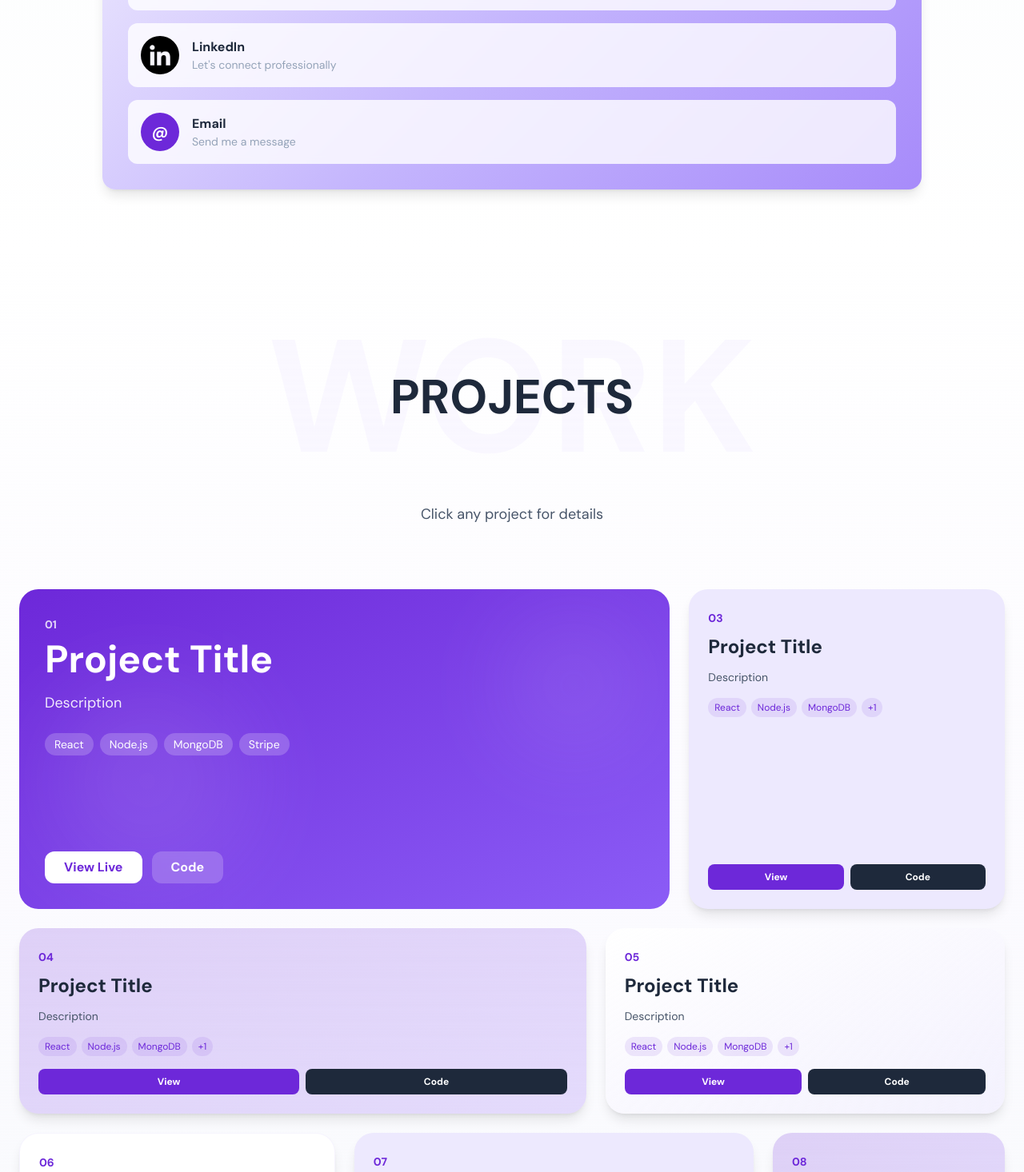
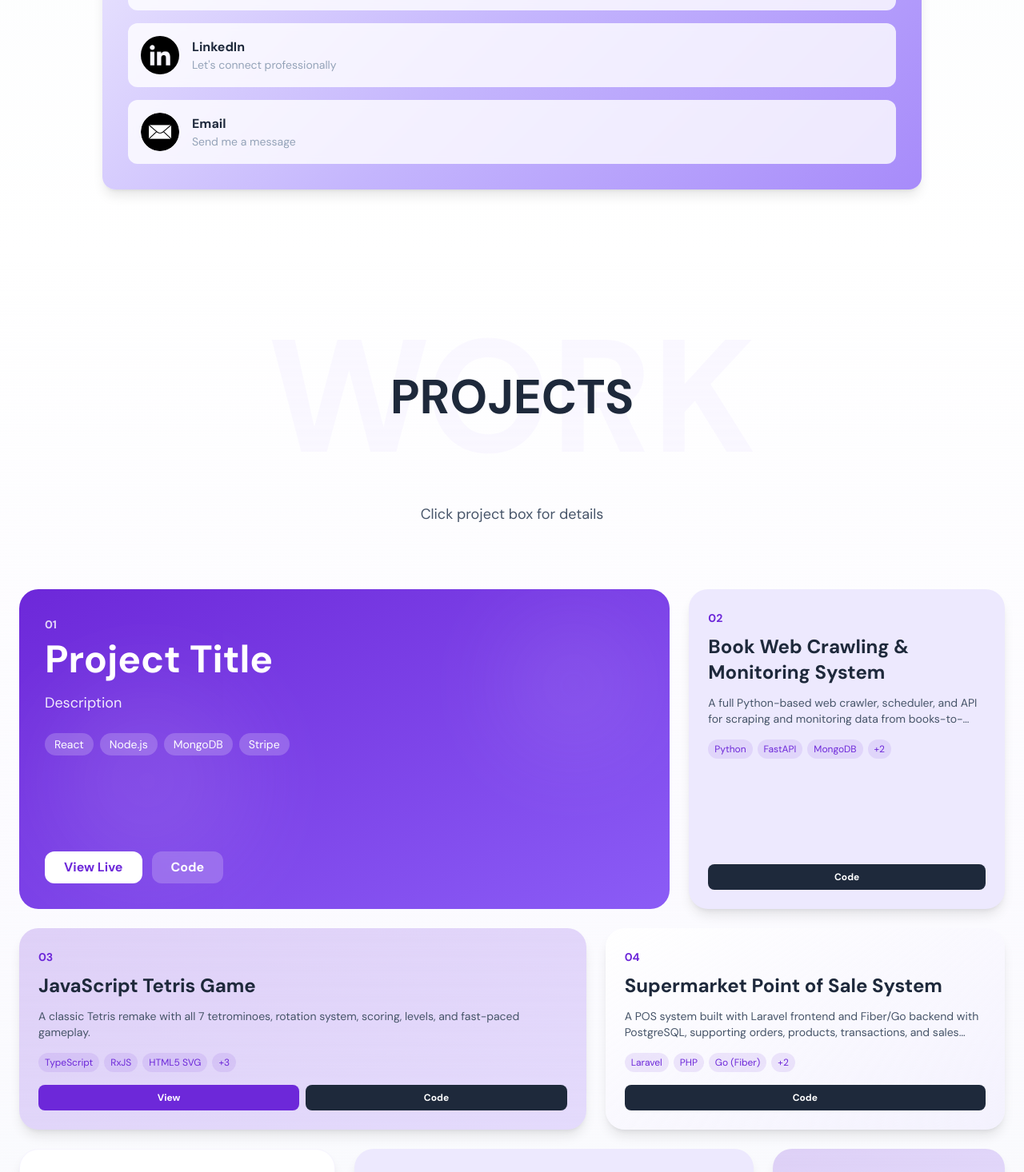
Before and after one commit to DianaWijaya/personal-website, a React (Vite) app: page / in a window 1280 px wide. Shown: the part 1718-3184 px from the top of the page at 80% size. Built offline with nearby package versions, Linux system fonts and the light colour scheme.

Commit message:
Updated projects

```diff
--- a/src/sections/aboutme/index.tsx
+++ b/src/sections/aboutme/index.tsx
@@ -58,7 +58,7 @@ const AboutMe = ({ setSelectedPage }: Props) => {
                   With experience as a Full-Stack Engineer Intern at Moneylion, I've worked on scalable architectures using Spring Boot, React, and Redux. I'm driven by a love for clean code, optimal performance, and creating solutions that make a real impact.
                 </p>
                 <p>
-                  Beyond coding, I've led initiatives at Monash University Student Association, organizing events for hundreds of students and serving as a liaison for over 1,500 IT students. I believe in continuous learning and enjoy taking on challenges that push me to grow.
+                  Beyond coding, I've led initiatives at Monash University Student Association, organizing events for hundreds of students and serving as a liaison for over 1,500 students. I believe in continuous learning and enjoy taking on challenges that push me to grow.
                 </p>
                 <p className="text-purple-main font-semibold pt-4">
                   Currently open to full-time opportunities in software development. Let's build something amazing together!
--- a/src/sections/aboutme/social-links.ts
+++ b/src/sections/aboutme/social-links.ts
@@ -1,5 +1,6 @@
 import GithubIcon from "@/assets/GithubIcon.png";
 import LinkedinIcon from "@/assets/LinkedinIcon.png";
+import EmailIcon from "@/assets/email.png";
 
 export const socialLinks = [
     {
@@ -14,11 +15,10 @@ export const socialLinks = [
       url: "https://linkedin.com/in/dianawijaya39",
       description: "Let's connect professionally"
     },
-    // Add more links as needed
     {
       name: "Email",
-      icon: null, // You can add an email icon if you have one
-      url: "mailto:your.email@example.com",
+      icon: EmailIcon,
+      url: "mailto:dianawijaya1234@gmail.com",
       description: "Send me a message",
       isEmail: true
     }
--- a/src/sections/projects/index.tsx
+++ b/src/sections/projects/index.tsx
@@ -31,31 +31,50 @@ const Projects = ({ setSelectedPage }: Props) => {
       githubUrl: "https://github.com/yourusername/project1",
     },
     {
-      id: 2,
-      title: "Project Title",
-      description: "Description",
-      fullDescription: "Long Description",
-      technologies: ["React", "Node.js", "MongoDB", "Stripe"],
-      liveUrl: "https://example.com",
-      githubUrl: "https://github.com/yourusername/project1",
+      "id": 2,
+      "title": "Book Web Crawling & Monitoring System",
+      "description": "A full Python-based web crawler, scheduler, and API for scraping and monitoring data from books-to-scrape website.",
+      "fullDescription": "A complete book-scraping system built with Python with BeautifulSoup, custom scheduler, and FastAPI. The crawler extracts book titles, prices, ratings, categories, and descriptions from books.toscrape.com and stores them in MongoDB. A daily scheduler detects content changes and generates CSV reports, and lastly, a FastAPI service exposes endpoints with API-key authentication.",
+      "technologies": [
+        "Python",
+        "FastAPI",
+        "MongoDB",
+        "BeautifulSoup",
+        "APScheduler",
+      ],
+      "liveUrl": "",
+      "githubUrl": "https://github.com/DianaWijaya/book-web-crawling-project"
     },
     {
       id: 3,
-      title: "Project Title",
-      description: "Description",
-      fullDescription: "Long Description",
-      technologies: ["React", "Node.js", "MongoDB", "Stripe"],
+      title: "JavaScript Tetris Game",
+      description: "A classic Tetris remake with all 7 tetrominoes, rotation system, scoring, levels, and fast-paced gameplay.",
+      fullDescription: "A modern TypeScript-based Tetris featuring all seven tetrominoes, smooth rotation with wall kicks, progressive speed levels, collision detection, instant drop, and responsive controls.",
+      technologies: [
+        "TypeScript",
+        "RxJS",
+        "HTML5 SVG",
+        "CSS3",
+        "Vite",
+        "Functional Programming"
+      ],
       liveUrl: "https://example.com",
-      githubUrl: "https://github.com/yourusername/project1",
+      githubUrl: "https://github.com/DianaWijaya/javascript-tetris-game",
     },
     {
-      id: 4,
-      title: "Project Title",
-      description: "Description",
-      fullDescription: "Long Description",
-      technologies: ["React", "Node.js", "MongoDB", "Stripe"],
-      liveUrl: "https://example.com",
-      githubUrl: "https://github.com/yourusername/project1",
+      "id": 4,
+      "title": "Supermarket Point of Sale System",
+      "description": "A POS system built with Laravel frontend and Fiber/Go backend with PostgreSQL, supporting orders, products, transactions, and sales reporting.",
+      "fullDescription": "A full-stack Point of Sale system using Laravel for the frontend and Fiber/Go for the backend. It supports managing orders, products, and transactions, with daily and monthly sales reports, PostgreSQL integration, RESTful API endpoints, and a clean UI. Includes full CRUD operations, real-time order management, and structured backend logic.",
+      "technologies": [
+        "Laravel",
+        "PHP",
+        "Go (Fiber)",
+        "PostgreSQL",
+        "RestAPI",
+      ],
+      "liveUrl": "",
+      "githubUrl": "https://gitlab.com/dianawijaya1234-group/point-of-sale-project"
     },
     {
       id: 5,
@@ -114,7 +133,7 @@ const Projects = ({ setSelectedPage }: Props) => {
             </div>
           </div>
           <p className="text-center text-lg text-text-medium mt-8">
-            Click any project for details
+            Click project box for details
           </p>
         </motion.div>
 
@@ -386,7 +405,7 @@ const ProjectCard = ({
       <div className={`h-full min-h-[200px] rounded-3xl p-6 shadow-lg hover:shadow-2xl transition-all flex flex-col justify-between ${backgrounds[index % backgrounds.length]}`}>
         <div>
           <span className="text-purple-main font-semibold text-sm">
-            {String(index + 2).padStart(2, '0')}
+            {String(index + 1).padStart(2, '0')}
           </span>
           <h3 className="text-xl md:text-2xl font-bold text-text-dark mt-2 mb-3">
             {project.title}
```
Also changed, not shown: src/assets/email.png (added).
